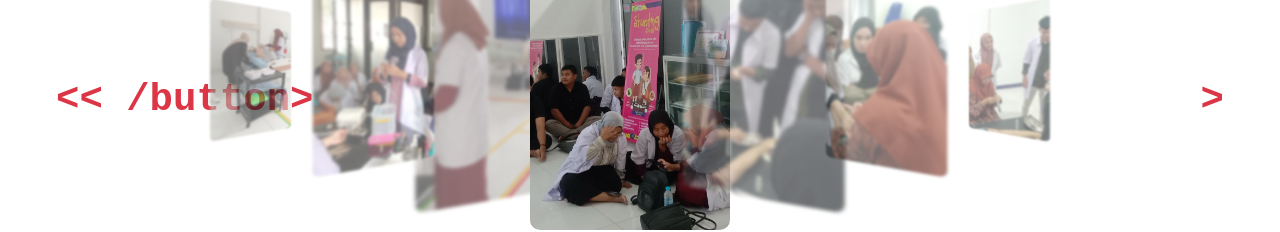
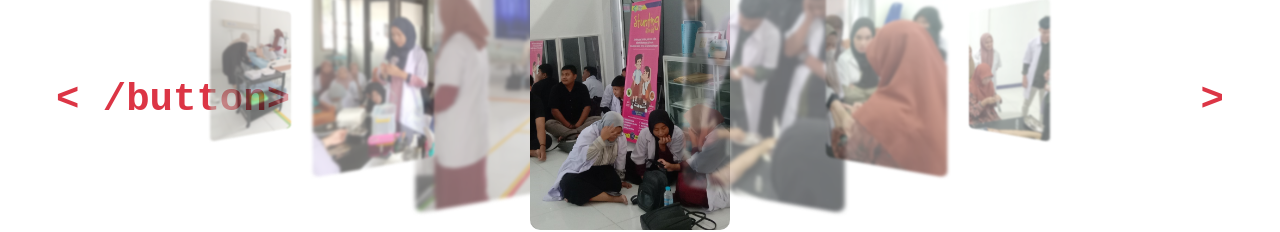
Before and after one commit to keperawaatan/Askep_kelasE, a plain HTML site: page index.html in a window 1280 px wide. Shown: the part 1994-2226 px from the top of the page. Drawn offline with Linux system fonts and the light colour scheme.

Commit message:
Update index.html

```diff
--- a/index.html
+++ b/index.html
@@ -220,7 +220,7 @@
           <div class="item"></div>
           <button class="text-danger" id="next">></button>
           <button class="text-danger" id="prev">
-            << /button>
+            < /button>
         </div>
       </div>
     </div>
```
